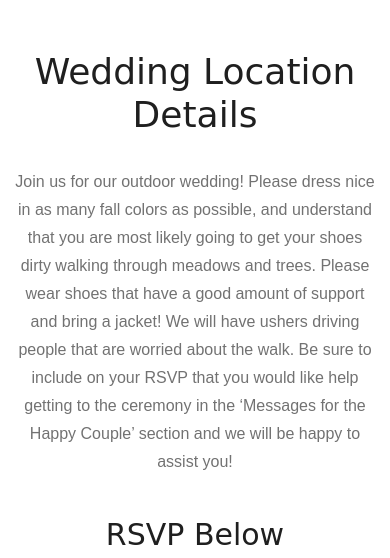
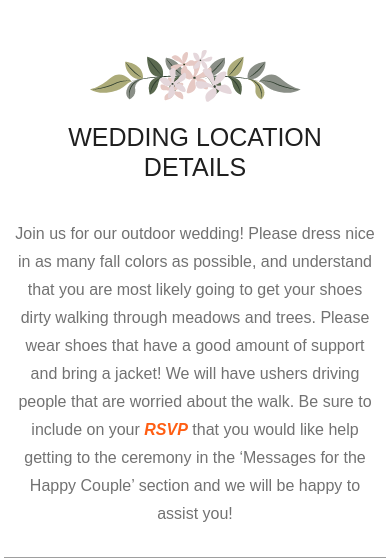
Before and after one commit to PAvonK/D_BWedding, a Django app: page /rsvp/ in a window 390 px wide. Shown: the part 314-872 px from the top of the page. Run offline with Django 3.2, Linux system fonts and the light colour scheme; a user stored in the database is signed in; parts of the project's set-up code (start-up, migrations or seed data) failed here and were passed over; some libraries are stand-ins or nearby versions; some web fonts are replaced; grey boxes are pictures that could not be loaded.

Commit message:
Clean up and add decorations

```diff
--- a/ProjectMain/homepage/templates/homepage/base.html
+++ b/ProjectMain/homepage/templates/homepage/base.html
@@ -62,7 +62,6 @@
                                                 <li><a href="single-blog.html">single-blog</a></li>
                                             </ul>
                                         </li>-->
-
                                         <!--<li><a href="{% url 'contact' %}">Contact</a></li>-->
                                         {% if user.is_authenticated %}
                                             <li><a href="{% url 'csv_export' %}">Attending</a></li>
@@ -96,21 +95,21 @@
         {% endif %}
         {% block content %}{% endblock %}
     </div>
-
+    <!-- / Content Section -->
 
    <!-- footer_start -->
     <div class="accommodation_area">
-    <div class="container">
-        <div class="row">
-            <div class="col-xl-8 offset-xl-2">
-                <div class="section_title text-center">
-                    <h3><br><a href="https://www.target.com/gift-registry/giftgiver?registryId=8f579b34db484f60ac06d4d64f654135&lnk=registry_custom_url">Target Registry</a><br><br><a href="https://www.crateandbarrel.com/gift-registry/doug-naes-and-bethany-sayers/r6140541">Crate&Barrel Registry</a></h3>
+        <div class="container">
+            <div class="row">
+                <div class="col-xl-8 offset-xl-2">
+                    <div class="section_title text-center">
+                        <img src="{% static 'homepage/img/banner/flowers.png' %}" alt="">
+                        <h3><br><a href="https://www.target.com/gift-registry/giftgiver?registryId=8f579b34db484f60ac06d4d64f654135&lnk=registry_custom_url">Target Registry</  a><br><br><a href="https://www.crateandbarrel.com/gift-registry/doug-naes-and-bethany-sayers/r6140541">Crate&Barrel Registry</a></h3>
+                    </div>
                 </div>
             </div>
         </div>
     </div>
-
-
     <footer class="footer">
     <div class="footer_top">
         <div class="container">
@@ -122,7 +121,6 @@
                             <li><a href="{% url 'registry' %}">Registry</a></li>
                             <!--<li><a href="{% url 'story' %}">Our Story</a></li>-->
                             <!--<li><a href="{% url 'gallery' %}">Gallery</a></li>-->
-
                             <!--<li><a href="{% url 'contact' %}">Contact</a></li>-->
                             {% if user.is_authenticated %}
                                 <li><a href="{% url 'csv_export' %}">Attending</a></li>
--- a/ProjectMain/rsvp/templates/rsvp/rsvp.html
+++ b/ProjectMain/rsvp/templates/rsvp/rsvp.html
@@ -10,21 +10,20 @@
         <h3>R S V P</h3>
         </div>
     </div>
-    <!--/ bradcam_area  -->
+    <!--End bradcam_area  -->
 
     <!-- accommodation_area  -->
     <div class="accommodation_area">
         <div class="container">
                 <div class="row">
                     <div class="col-xl-8 offset-xl-2">
-                            <div class="section_title text-center">
-                                <h1>Wedding Location Details</h1>
-                                <br>
-                                <p>Join us for our outdoor wedding! Please dress nice in as many fall colors as possible, and understand that you are most likely going to get your shoes dirty walking through meadows and trees. Please wear shoes that have a good amount of support and bring a jacket! We will have ushers driving people that are worried about the walk. Be sure to include on your RSVP that you would like help getting to the ceremony in the ‘Messages for the Happy Couple’ section and we will be happy to assist you! <br><br></p>
-                                <h2>RSVP Below</h2>
-                            </div>
+                        <div class="section_title text-center">
+                            <img src="{% static 'homepage/img/banner/flowers.png' %}" alt="">
+                            <h3>Wedding Location Details</h3>
+                            <br>
+                            <p>Join us for our outdoor wedding! Please dress nice in as many fall colors as possible, and understand that you are most likely going to get your shoes dirty walking through meadows and trees. Please wear shoes that have a good amount of support and bring a jacket! We will have ushers driving people that are worried about the walk. Be sure to include on your <a href="#div_id"><i><b>RSVP</b></i></a> that you would like help getting to the ceremony in the ‘Messages for the Happy Couple’ section and we will be happy to assist you! <br></p>
                         </div>
-                    </div>
+                   </div>
             <div class="row no-gutters">
                 <div class="col-xl-12 col-lg-12">
                     <div class="accommondation_image">
@@ -44,9 +43,12 @@
             </div>
         </div>
     </div>
-    <!--/ accommodation_area  -->
+    <!--End accommodation_area  -->
+
     <p><br></p>
+
     <!-- Start Align Area -->
+    <div id="div_id"></div>
     <div class="whole-wrap">
 		<div class="container box_1170">
             <div class="row">
@@ -54,11 +56,15 @@
                     <div class="main_attending_area">
                         <div class="row justify-content-center">
                             <div class="col-xl-7 col-lg-8">
+
+                                <div class="section_title text-center">
+                                    <img src="{% static 'homepage/img/banner/flowers.png' %}" alt="">
+                                    <h3>R S V P</h3>
+                                </div>
                                 <div class='container'>
                                     <form method='POST'>
                                         {% csrf_token %}
                                         <fieldset class='form-group'>
-                                            <legend class='border-bottom    mn-4'>Please let us know if you can attend</legend>
                                             {{ form|crispy }}
                                         </fieldset>
                                         <div class='form-group'>
@@ -95,6 +101,34 @@
             </div>
         </div>
 	</div>
-	<!-- End Align Area -->
+    <!-- End Align Area -->
+
+    <!-- wedding_countdown -->
+    <div class="weeding_countdown_area">
+        <div class="flowaers_top d-none d-lg-block">
+            <img src="{% static 'homepage/img/banner/flower-top.png' %}" alt="">
+        </div>
+        <div class="flowaers_bottom d-none d-lg-block">
+            <img src="{% static 'homepage/img/banner/flower-bottom.png' %}" alt="">
+        </div>
+        <div class="container">
+            <div class="row">
+                <div class="col-xl-12">
+                    <div class="section_title text-center">
+                        <img src="{% static 'homepage/img/banner/flowers.png' %}" alt="">
+                        <span>26th of September, 2020</span>
+                        <h3>Countdown to the Big Day</h3>
+                    </div>
+                </div>
+            </div>
+            <div class="row">
+                <div class="col-xl-12">
+                    <div id="clock" class="countdown_area counter_bg">
+                    </div>
+                </div>
+            </div>
+        </div>
+    </div>
+    <!--End wedding_countdown -->
 
 {% endblock content %}
```
Also changed, not shown: ProjectMain/homepage/templates/homepage/index.html (+4 -4 lines), ProjectMain/homepage/templates/homepage/registry.html (+29 -1 lines).
